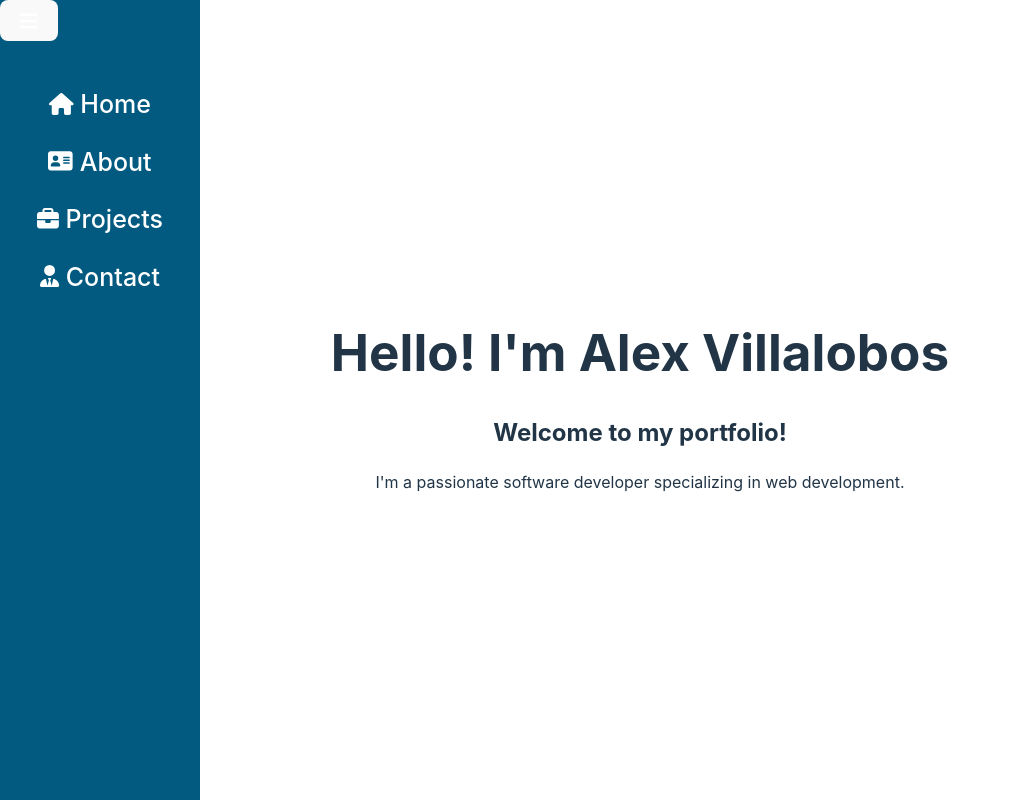
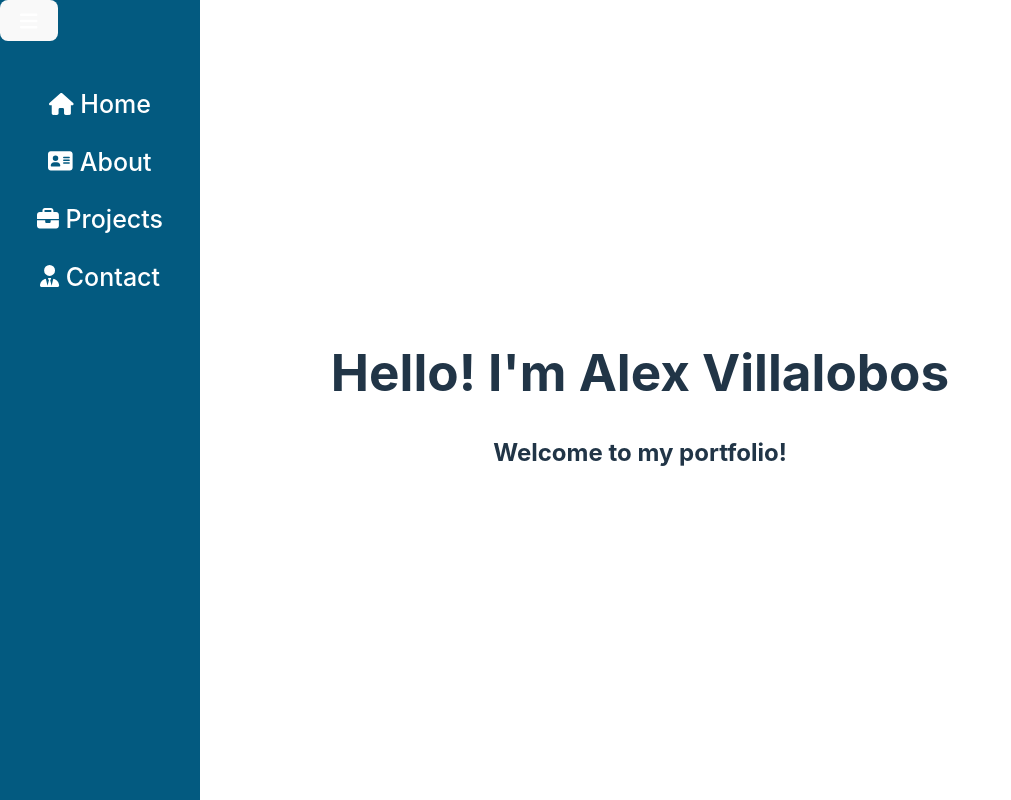
Before and after one commit to avilla13/avx-portfolio, a React (Vite) app: page / in a window 1280 px wide. Shown: the whole page, without its empty margins (0-1011 px from the left). Built offline with nearby package versions, Linux system fonts and the light colour scheme.

Commit message:
Update Homepage

```diff
--- a/src/pages/HomePage/HomePage.jsx
+++ b/src/pages/HomePage/HomePage.jsx
@@ -5,11 +5,6 @@ export default function HomePage() {
     <div>
       <h1>Hello! I'm Alex Villalobos</h1>
       <h2>Welcome to my portfolio!</h2>
-      <main>
-        <p>
-          I'm a passionate software developer specializing in web development.
-        </p>
-      </main>
     </div>
   )
 }
```
